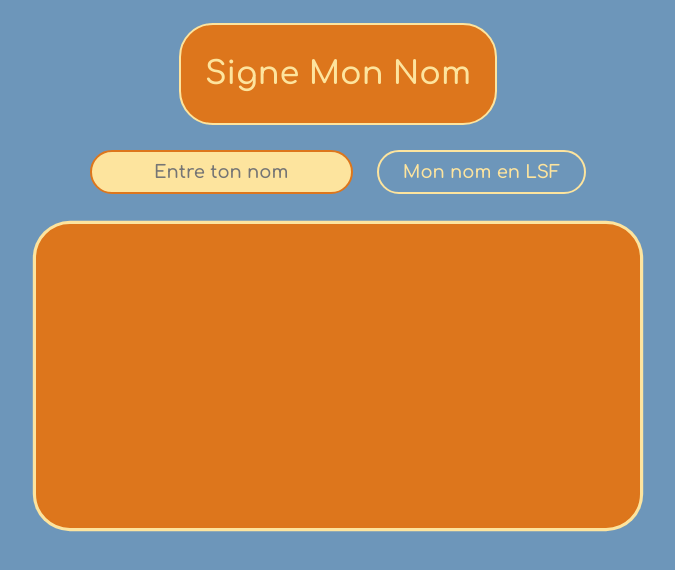
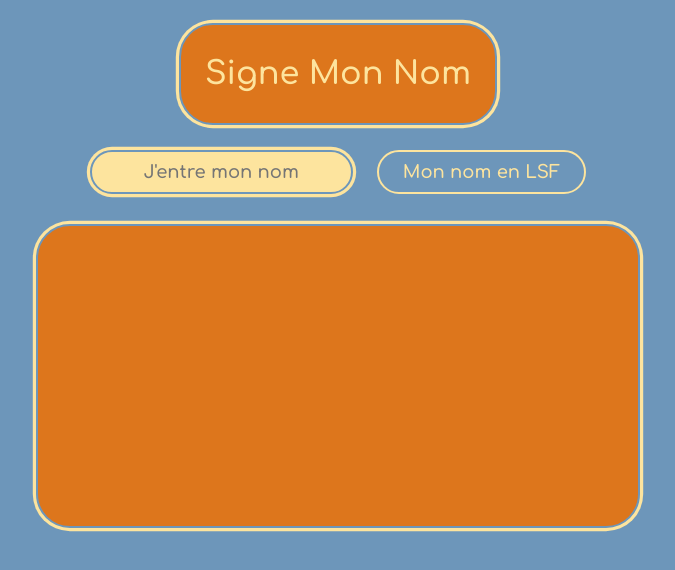
Before and after one commit to Z0uLf4T/Sign_My_Name, a plain HTML site: page Sign My Name/index.html in a window 1280 px wide. Shown: the whole page, without its empty margins (302-977 px from the left). Drawn offline with Linux system fonts and the light colour scheme.

Commit message:
CSS latest version

```diff
--- a/Sign My Name/index.html
+++ b/Sign My Name/index.html
@@ -17,7 +17,7 @@
     </header>
 
     <div id="name_input">
-        <input type="text" placeholder="Entre ton nom" id="entered_name" alt="Champs d'entrée"></input>
+        <input type="text" placeholder="J'entre mon nom" id="entered_name" alt="Champs d'entrée"></input>
         <button type="button" id="submit_button" onclick="displaySign()" alt="Bouton de recherche">Mon nom en
             LSF</button>
     </div>
--- a/Sign My Name/style.css
+++ b/Sign My Name/style.css
@@ -12,8 +12,9 @@ header {
     height: fit-content;
     width: fit-content;
     padding: 10px 24px;
-    border: 2px solid #FDE49E;
+    border: 2px solid #6d96ba;
     border-radius: 34px;
+    box-shadow: 0 0 0 0.2rem #FDE49E;
 }
 
 #website_name {
@@ -31,7 +32,8 @@ header {
     font-size: 18px;
     color: #6d96ba;
     background-color: #FDE49E;
-    border: 2px solid #DD761C;
+    border: 2px solid #6d96ba;
+    box-shadow: 0 0 0 0.2rem #FDE49E;
     border-radius: 34px;
     font-family: "Comfortaa", sans-serif;
     font-optical-sizing: auto;
@@ -86,8 +88,8 @@ header {
 #submit_button:hover {
     color: #6d96ba;
     scale: 1.1;
-    box-shadow: 0 0px 20px rgba(193, 163, 98, 0.4);
-    border: 2px solid #DD761C;
+    border: 2px solid #6d96ba;
+    box-shadow: 0 0 0 0.2rem #DD761C;
 }
 
 #submit_button:active {
@@ -98,7 +100,7 @@ video {
     height: 300px;
     max-width: 100%;
     position: relative;
-    border: 2px solid #DD761C;
+    border: 2px solid #6d96ba;
     border-radius: 34px;
     box-shadow: 0 0 0 0.2rem #FDE49E;
     background: #DD761C;
```
